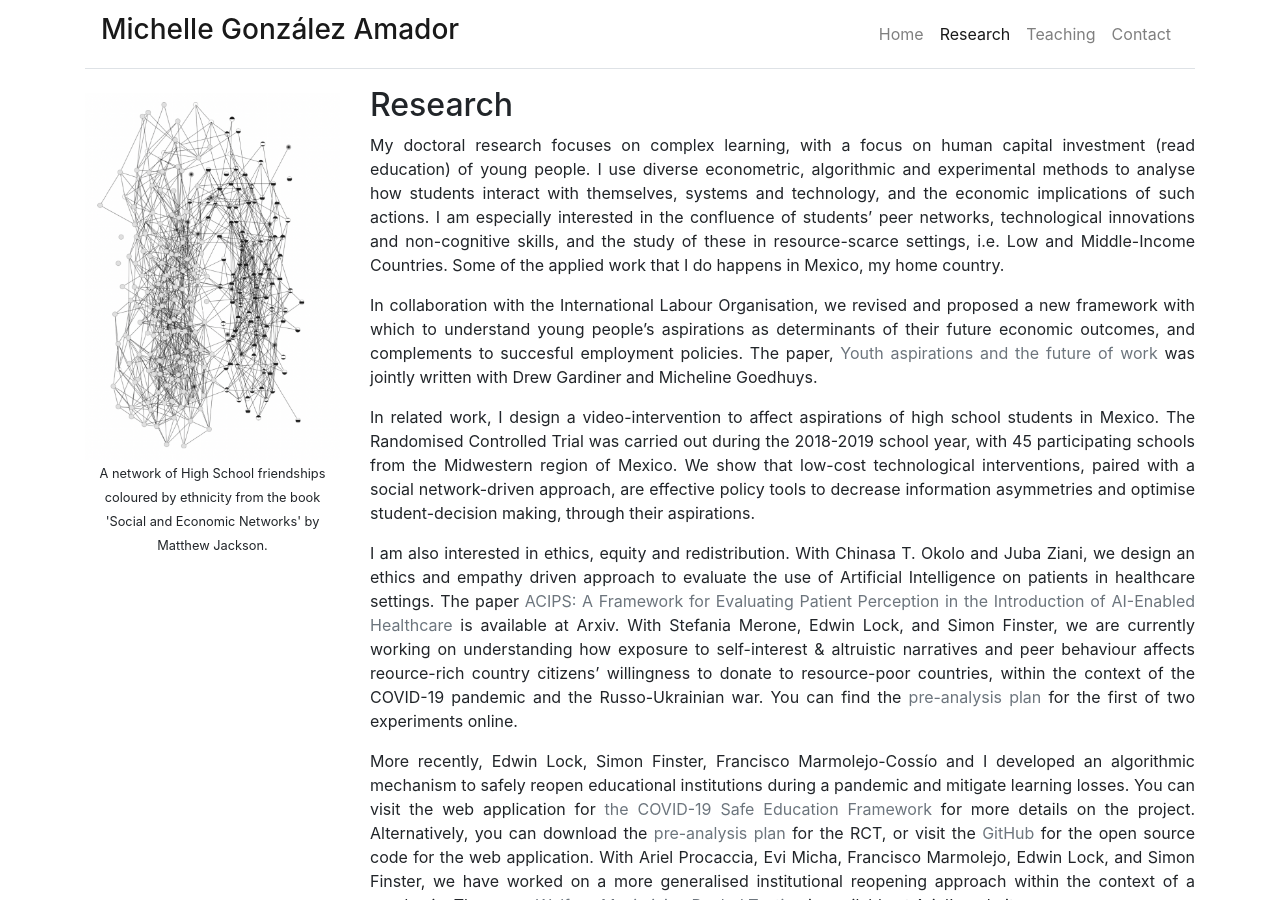
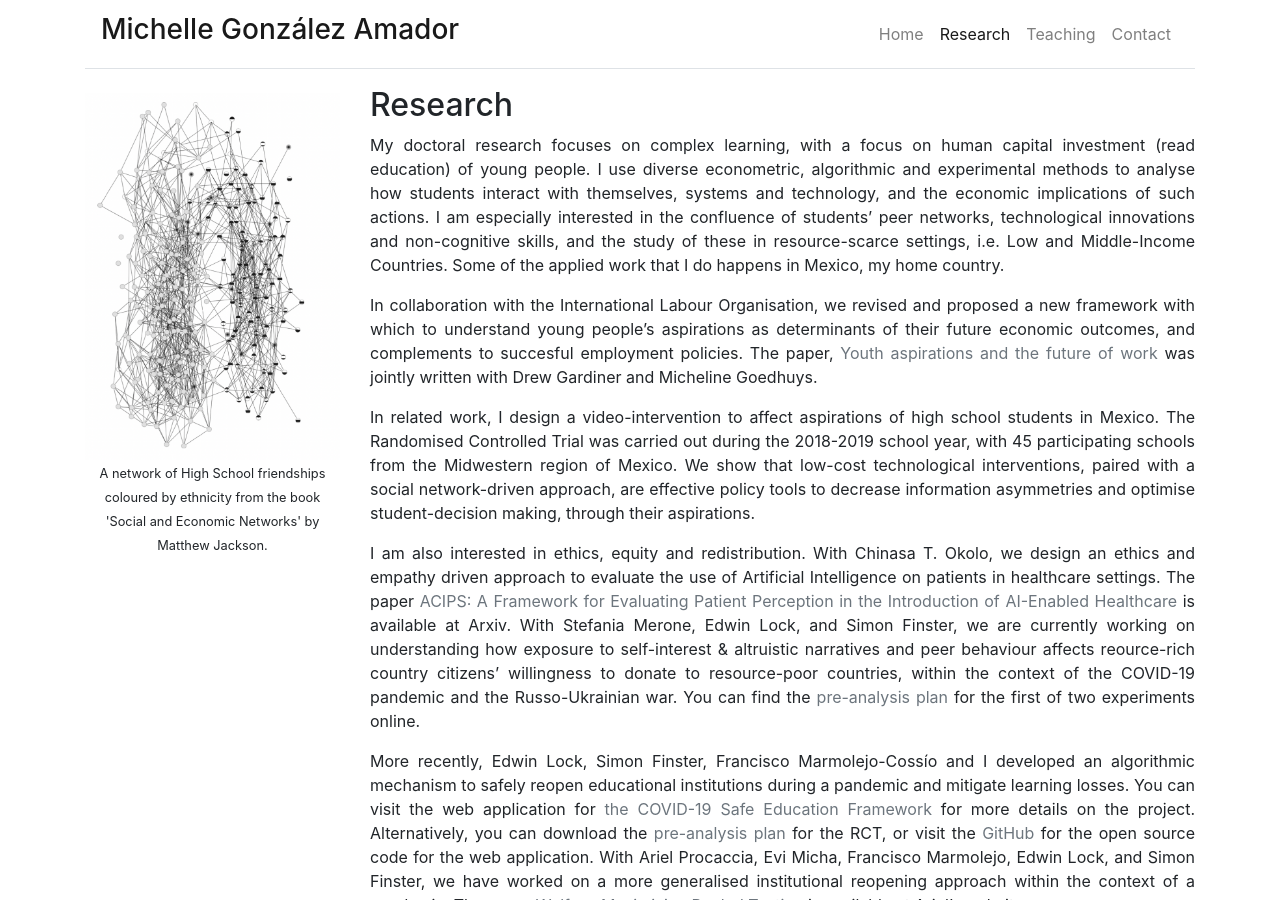
Before and after one commit to michelleg06/m-gonzalezamador.com, a Jekyll site: the page built from research.md, in a window 1280 px wide and 900 px high. Built offline with Jekyll 4.4.1, drawn with Linux system fonts in a browser that asks for light colours; nearby versions of some CDN libraries.

Commit message:
Update research.md
removing Juba from the co-authorship as per his request given his level of contribution to the paper

```diff
--- a/research.md
+++ b/research.md
@@ -21,7 +21,7 @@ low-cost technological interventions, paired with a social network-driven approa
 effective policy tools to decrease information asymmetries and optimise
 student-decision making, through their aspirations.
 
-I am also interested in ethics, equity and redistribution. With Chinasa T. Okolo and Juba Ziani, we design
+I am also interested in ethics, equity and redistribution. With Chinasa T. Okolo, we design
 an ethics and empathy driven approach to evaluate the use of Artificial Intelligence on patients
 in healthcare settings. The paper [ACIPS: A Framework for Evaluating Patient Perception in the Introduction of AI-Enabled Healthcare](https://arxiv.org/abs/2111.04456)
 is available at Arxiv. With Stefania Merone, Edwin Lock, and Simon Finster, we are currently working on understanding
```
